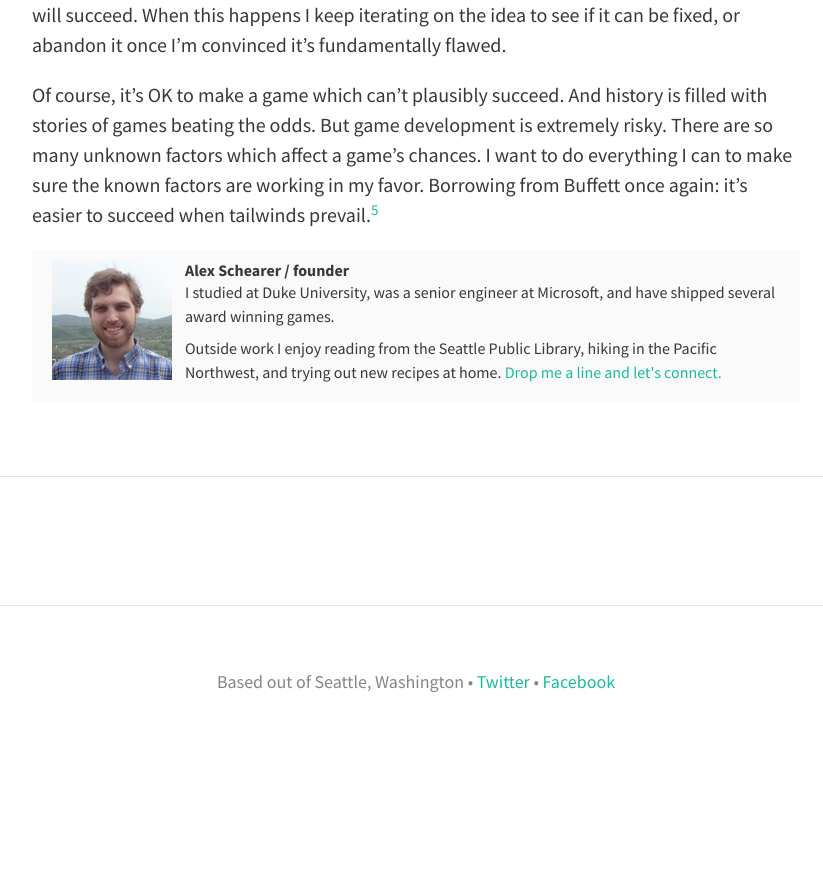
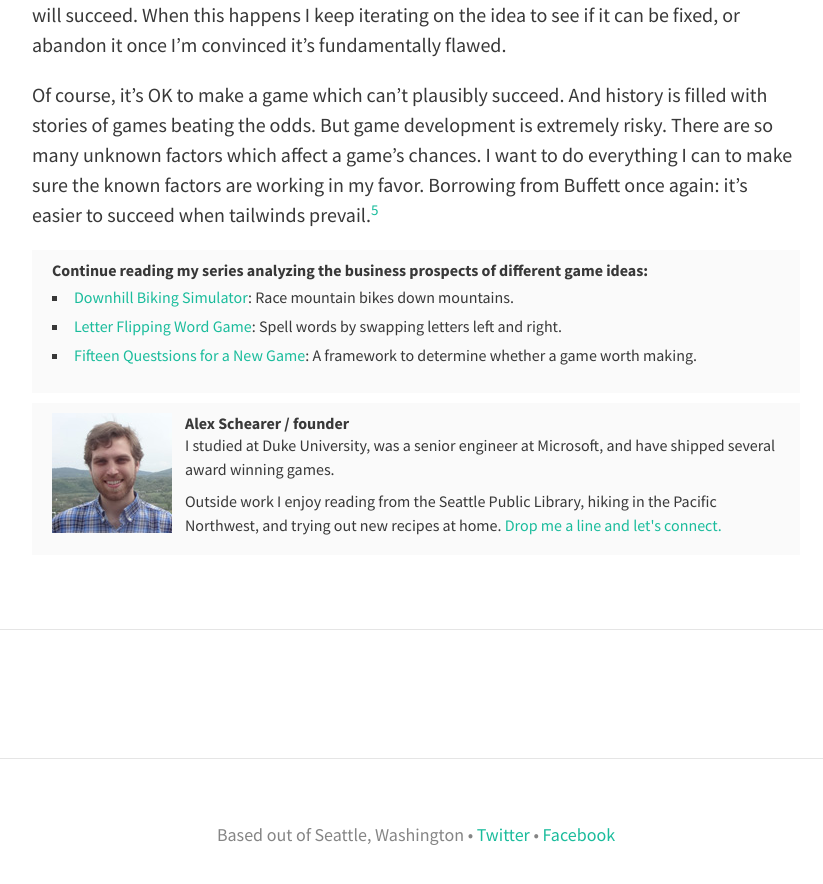
Before and after one commit to aschearer/spottedzebra.us, a Jekyll site: the page built from blog/_posts/2017-09-27-New_Game_15_Questions.md, in a window 1280 px wide and 900 px high, scrolled down 3688 px. Shown: the top 884 px of the window, without its empty margins (224-1047 px from the left). Built offline with Jekyll 4.4.1, drawn with Linux system fonts in a browser that asks for light colours; nearby versions of some CDN libraries; comment, search, counter and statistics services are not loaded; before the commit the page ends 4445 px from its top, so only the background shows below that.

Commit message:
Adding 15 questions posts to should-i-make footer

```diff
--- a/_includes/should-i-make-footer.html
+++ b/_includes/should-i-make-footer.html
@@ -3,5 +3,6 @@
     <ol>
         <li><a href="{%post_url blog/2017-05-03-Should_I_Make_Downhill_Biking_Simulator%}">Downhill Biking Simulator</a>: Race mountain bikes down mountains.</li>
         <li><a href="{%post_url blog/2017-05-10-Should_I_Make_Letter_Flipping_Word_Game%}">Letter Flipping Word Game</a>: Spell words by swapping letters left and right.</li>
+        <li><a href="{%post_url blog/2017-09-27-New_Game_15_Questions%}">Fifteen Questsions for a New Game</a>: A framework to determine whether a game worth making.</li>
     </ol>
 </div>
--- a/blog/_posts/2017-09-27-New_Game_15_Questions.md
+++ b/blog/_posts/2017-09-27-New_Game_15_Questions.md
@@ -88,6 +88,8 @@ My goal with the above questions isn't to find a formula that guarantees success
 
 Of course, it's OK to make a game which can't plausibly succeed. And history is filled with stories of games beating the odds. But game development is extremely risky. There are so many unknown factors which affect a game's chances. I want to do everything I can to make sure the known factors are working in my favor. Borrowing from Buffett once again: it's easier to succeed when tailwinds prevail.<sup>[5][5]</sup>
 
+{% include should-i-make-footer.html %}
+
 [1]: http://www.berkshirehathaway.com/letters/1989.html
 [2]: https://www.goodreads.com/book/show/33449.The_22_Immutable_Laws_of_Marketing
 [3]: https://www.youtube.com/watch?v=ZwQpPqPKbAw
```
